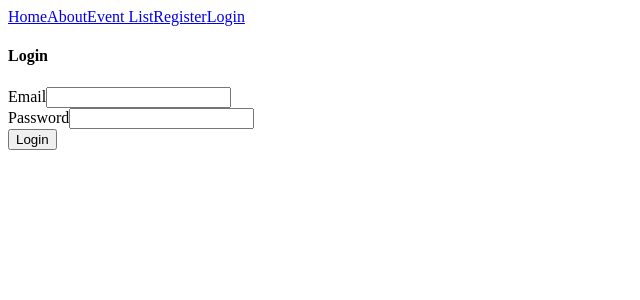
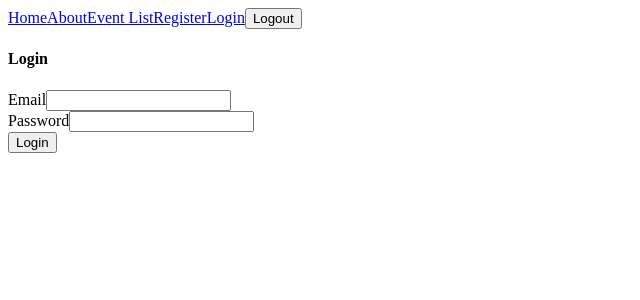
Before and after one commit to dmcgrouther/event-app-front-end, a React (Create React App) app: page /login in a window 1280 px wide. Shown: the top 300 px of the page, without its empty margins (0-640 px from the left). Built offline with nearby package versions, Linux system fonts and the light colour scheme.

Commit message:
using navbar now instead of header. created component there. made edits to app.js, setcurrent user and logout are working.

```diff
--- a/src/App.js
+++ b/src/App.js
@@ -1,14 +1,39 @@
-import React from 'react';
-import Header from './components/Header';
-import routes from './config/routes';
+import React, { Component } from 'react';
+import axios from 'axios';
+import { withRouter } from 'react-router-dom';
+import Routes from './config/routes';
+import Navbar from './components/Navbar';
 
-function App() {
-  return (
-    <div className="container">
-      <Header/>
-      { routes }
-    </div>
-  )
+class App extends Component {
+  state = {
+    currentUser: localStorage.getItem('uid'),
+  };
+
+  setCurrentUser = (userId) => {
+    this.setState({ currentUser: userId });
+    localStorage.setItem('uid', userId);
+  };
+
+  logout = () => {
+    localStorage.removeItem('uid');
+    axios.delete(`${process.env.REACT_APP_API_URL}/auth/logout`)
+      .then(res => {
+        console.log(res);
+        this.setState({ currentUser: null });
+        this.props.history.push('/login');
+      })
+      .catch(err => console.log(err));
+  }
+
+  render() {
+    return (
+      <>
+        <Navbar currentUser={this.state.currentUser} logout={this.logout} />
+        {/* {routes} */}
+        <Routes currentUser={this.state.currentUser} setCurrentUser={this.setCurrentUser} />
+      </>
+    );
+  }
 }
 
-export default App;
+export default withRouter(App);
--- a/src/components/Login.js
+++ b/src/components/Login.js
@@ -23,8 +23,8 @@ class Login extends Component {
     axios.post(`${process.env.REACT_APP_API_URL}/auth/login`, this.state)
       .then((res) => {
         console.log(res)
-        // this.props.setCurrentUser(res.data.data);
-        // this.props.history.push('/profile');
+        this.props.setCurrentUser(res.data.data);
+        this.props.history.push('/eventlist');
       })
       .catch((err) => console.log(err));
   }
--- /dev/null
+++ b/src/components/Navbar.js
@@ -0,0 +1,20 @@
+import React from 'react';
+import { Link } from 'react-router-dom';
+
+const Navbar = (props) => {
+    return (
+        <header>
+            <nav>
+                <Link to={'/'}>Home</Link>
+                <Link to={'/About'}>About</Link>
+                <Link to={'/EventList'}>Event List</Link>
+                <Link to={'/Register'}>Register</Link>
+                <Link to={'/Login'}>Login</Link>
+                <button onClick={() => props.logout() }>Logout</button>
+                {/* {props.currentUser} */}
+            </nav>
+        </header>
+    );
+};
+
+export default Navbar;
--- a/src/config/routes.js
+++ b/src/config/routes.js
@@ -6,18 +6,16 @@ import EventListPage from '../components/EventListPage/EventListPage';
 import Register from '../components/Register';
 import Login from '../components/Login';
 import CreateEvent from '../components/CreateEvent';
-// import CombinedCreateEvent from '../components/CombinedCreateEvent'
 import EventPage from '../components/EventPage';
 
-export default (
+export default ({ currentUser, setCurrentUser }) => (
     <Switch>
         <Route exact path='/' component={ Home }/>
         <Route path='/about' component= { About }/>
         <Route path='/eventlist' component={ EventListPage }/>
         <Route path='/register' component={ Register } />
-        <Route path='/Login' component={ Login } />
+        <Route path='/login' render={() => <Login currentUser={currentUser} setCurrentUser={setCurrentUser} />} />
         <Route path='/CreateEvent' component={ CreateEvent } />
-        {/* <Route path='/CreateEvent' component={ CombinedCreateEvent } /> */}
         <Route path='/events/:eventId' component={EventPage}/>
     </Switch>
 );
```
